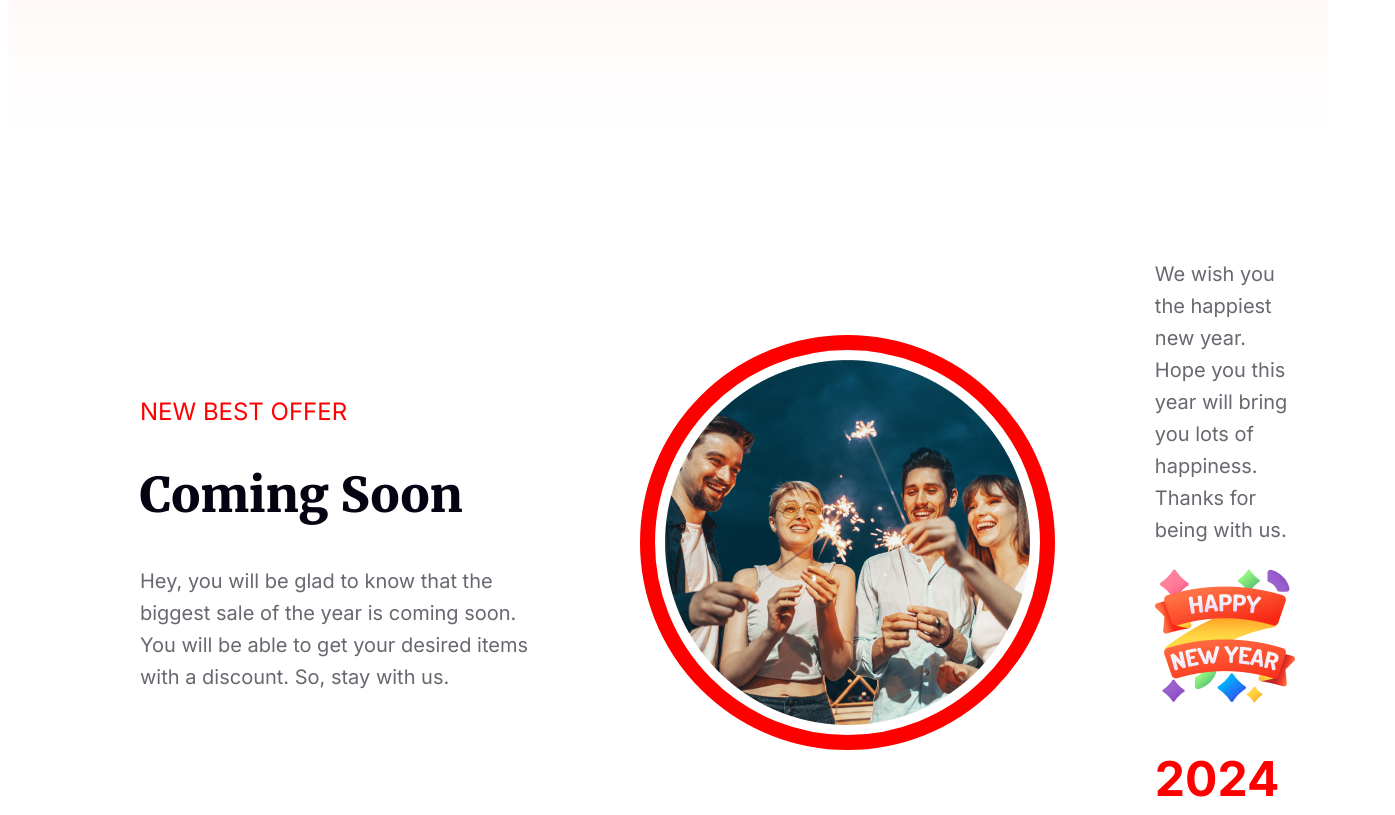
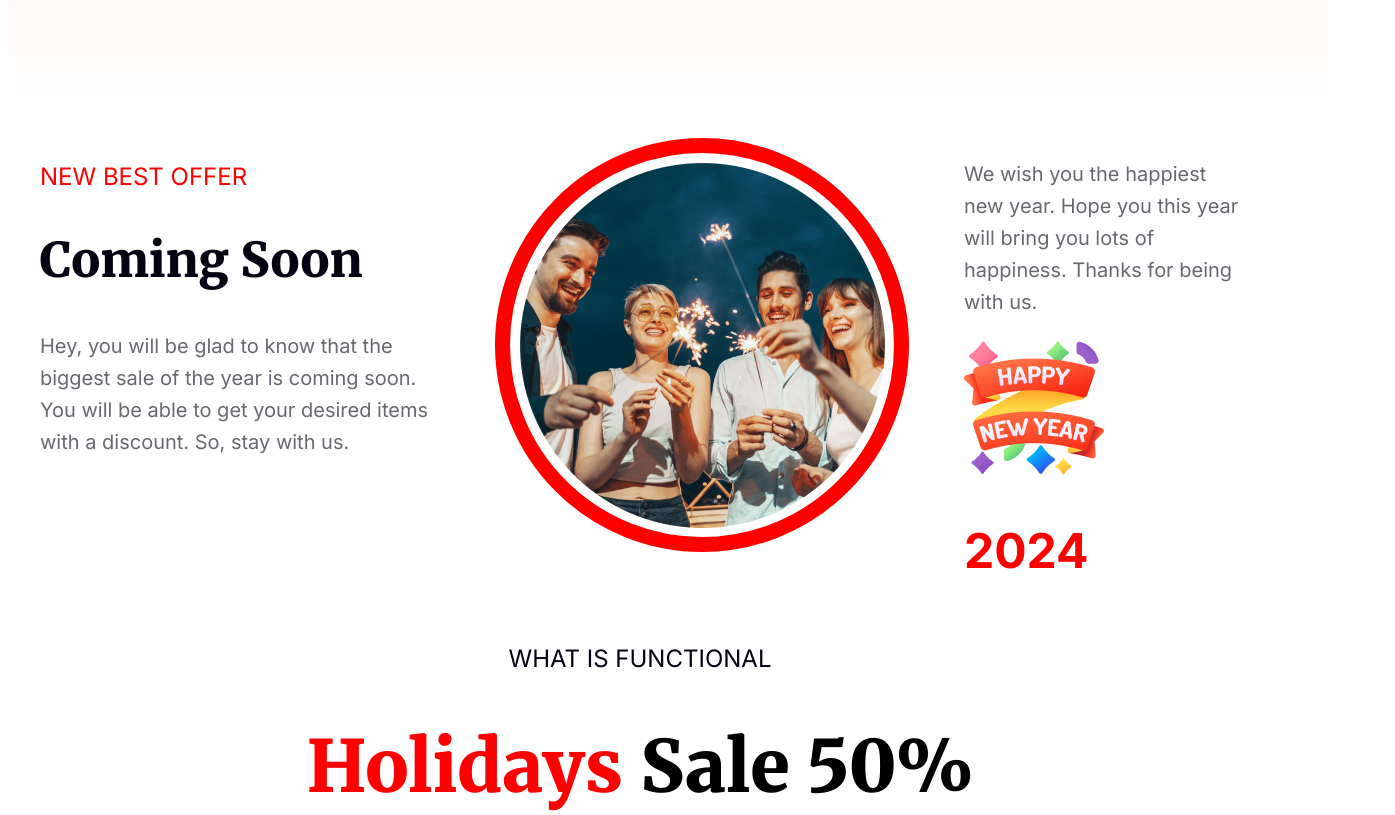
Before and after one commit to avijeetgoswami/assignment1-new-year, a plain HTML site: page index.html in a window 1280 px wide. Shown: the part 2800-3615 px from the top of the page, 1395 px wide, since content can reach past the window. Drawn offline with Linux system fonts and the light colour scheme.

Commit message:
final file done

```diff
--- a/styles/styles.css
+++ b/styles/styles.css
@@ -66,7 +66,7 @@
 
 .midnight-party {
     display: flex;
-    align-items: center;
+    align-content: center;
     border-radius: 16px;
     background: linear-gradient(90deg, #070211 0%, rgba(7, 2, 17, 0.00) 100%), url('../resources/Vectorrr.png');
     background-repeat: no-repeat;
@@ -160,14 +160,13 @@
 
     display: flex;
     justify-content: space-between;
-    align-items: center;
-    /* margin: auto; */
+    align-content: center;
     margin-left: auto;
     margin-right: auto;
 }
 
 #promo1 {
-    padding: 100px;
+    padding-right: 40px;
 }
 
 #promo-text1 {
@@ -207,7 +206,7 @@
 }
 
 #promo2 {
-    padding: 100px;
+    padding-left: 40px;
 }
 
 #promo-text4 {
```
